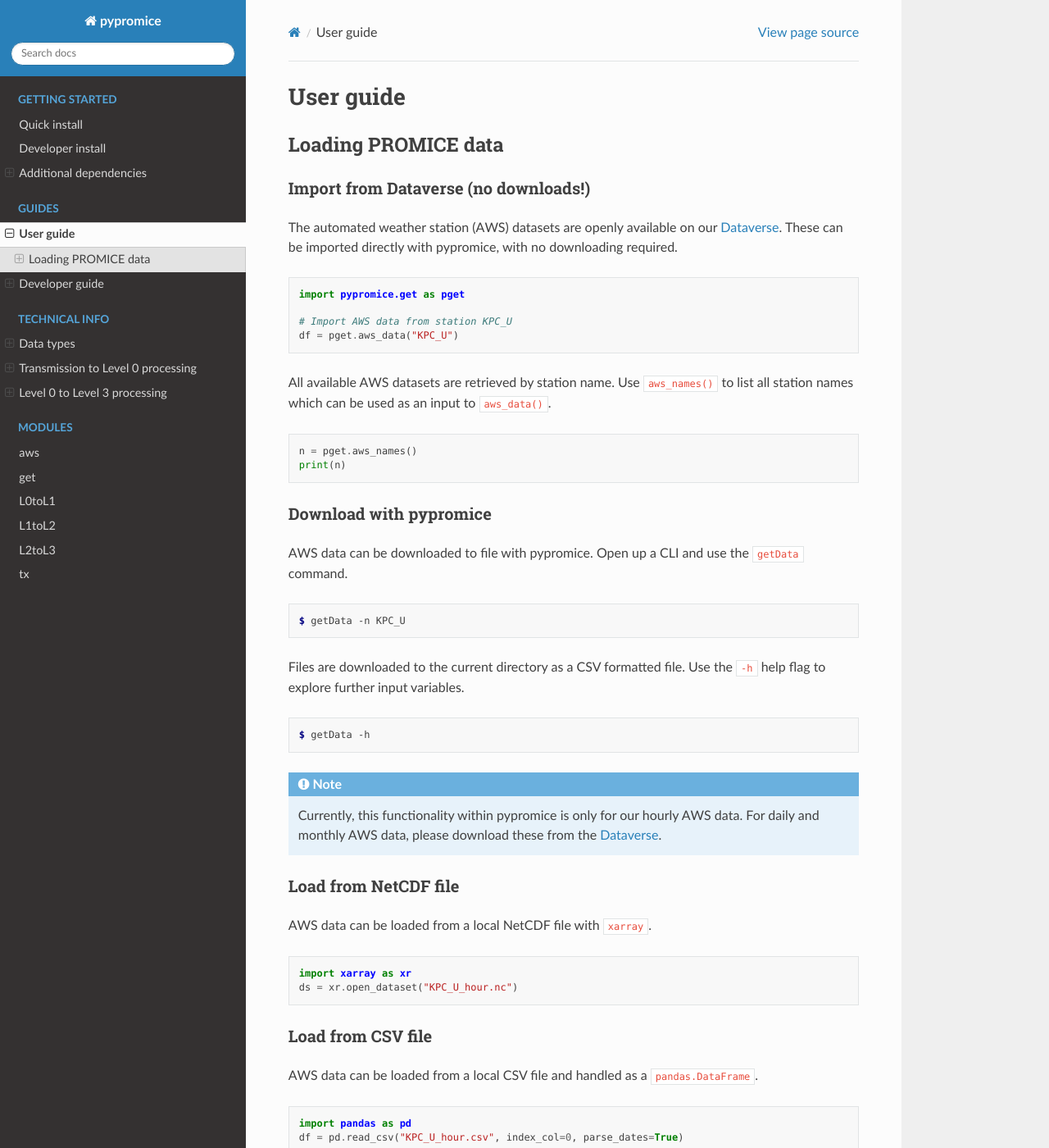
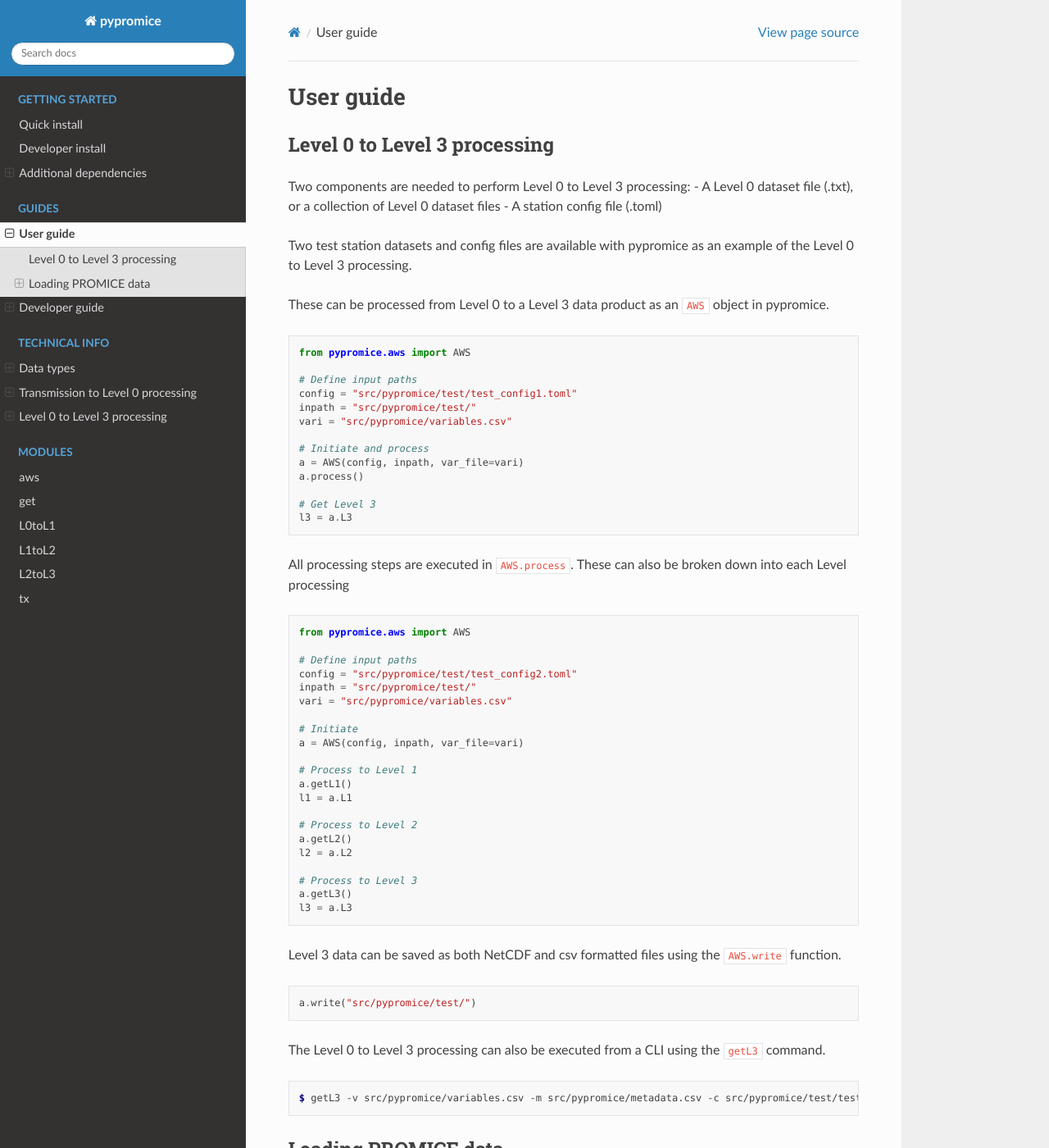
Before and after one commit to GEUS-Glaciology-and-Climate/pypromice, a Sphinx documentation site: the page built from docs/guide_user.rst, in a window 1280 px wide and 1400 px high. Shown: the whole window at 82% size. Built offline with Sphinx 7.4.7 and the Read the Docs theme 2.0.0, drawn with Linux system fonts in a browser that asks for light colours; some of the changed text lies outside the part shown.

Commit message:
Docs updated with user example

```diff
--- a/docs/conf.py
+++ b/docs/conf.py
@@ -15,15 +15,16 @@ import os
 import sys
 sys.path.insert(0, os.path.abspath('../src'))
 sys.path.insert(0, os.path.abspath('../src/pypromice'))
+sys.path.insert(0, os.path.abspath('../src/pypromice/postprocess'))
 
 # -- Project information -----------------------------------------------------
 
 project = 'pypromice'
-copyright = '2022, GEUS Glaciology and Climate'
+copyright = '2023, GEUS Glaciology and Climate'
 author = 'GEUS Glaciology and Climate'
 
 # The full version, including alpha/beta/rc tags
-release = '0.0.1'
+release = '1.0.0'
 
 
 # -- General configuration ---------------------------------------------------
--- a/docs/guide_user.rst
+++ b/docs/guide_user.rst
@@ -1,6 +1,72 @@
 **********
 User guide
 **********
+
+Level 0 to Level 3 processing
+=============================
+
+Two components are needed to perform Level 0 to Level 3 processing:
+- A Level 0 dataset file (.txt), or a collection of Level 0 dataset files
+- A station config file (.toml)
+
+Two test station datasets and config files are available with pypromice as an example of the Level 0 to Level 3 processing.
+
+These can be processed from Level 0 to a Level 3 data product as an ``AWS`` object in pypromice.
+
+.. code:: python
+
+    from pypromice.aws import AWS
+
+    # Define input paths
+    config = "src/pypromice/test/test_config1.toml"
+    inpath = "src/pypromice/test/"
+    vari = "src/pypromice/variables.csv"
+
+    # Initiate and process
+    a = AWS(config, inpath, var_file=vari)
+    a.process()
+
+    # Get Level 3
+    l3 = a.L3
+
+All processing steps are executed in ``AWS.process``. These can also be broken down into each Level processing
+
+.. code:: python
+
+    from pypromice.aws import AWS
+
+    # Define input paths
+    config = "src/pypromice/test/test_config2.toml"
+    inpath = "src/pypromice/test/"
+    vari = "src/pypromice/variables.csv"
+
+    # Initiate
+    a = AWS(config, inpath, var_file=vari)
+
+    # Process to Level 1
+    a.getL1()
+    l1 = a.L1
+
+    # Process to Level 2
+    a.getL2()
+    l2 = a.L2
+
+    # Process to Level 3
+    a.getL3()
+    l3 = a.L3
+
+Level 3 data can be saved as both NetCDF and csv formatted files using the ``AWS.write`` function.
+
+.. code:: python
+
+    a.write("src/pypromice/test/")
+
+The Level 0 to Level 3 processing can also be executed from a CLI using the ``getL3`` command.
+
+.. code:: console
+
+    $ getL3 -v src/pypromice/variables.csv -m src/pypromice/metadata.csv -c src/pypromice/test/test_config1.toml -i src/pypromice/test -o src/pypromice/test
+
 
 Loading PROMICE data
 ====================
--- a/docs/technical_process.rst
+++ b/docs/technical_process.rst
@@ -107,3 +107,9 @@ The TOML config file has the following expectations and behaviors:
 - Each file that will be processed gets its own section
 - Properties at the top level are copied to each section (assumed to apply to all files)
 - Top-level properties are overridden by file-level properties if they exist in both locations
+
+.. note::
+
+	Be aware the column names should follow those defined in the variables look-up table found here_. Any column names provided that are not in this look-up table will be passed through the processing untouched.
+
+.. _here: https://github.com/GEUS-Glaciology-and-Climate/pypromice/blob/main/src/pypromice/variables.csv
```
